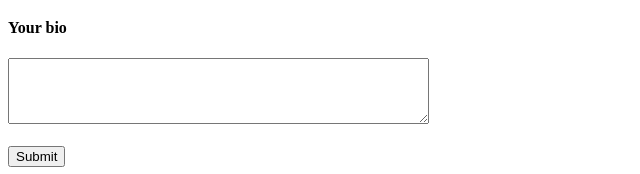
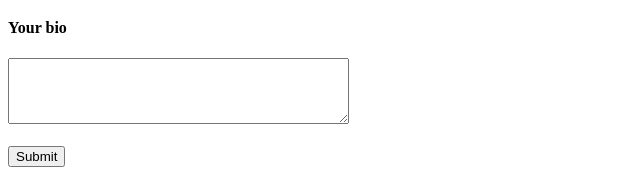
Before and after one commit to MariamLapachi/davaleba-34-formebi, a plain HTML site: page index.html in a window 1280 px wide. Shown: the part 451-625 px from the top of the page, without its empty margins (0-640 px from the left). Drawn offline with Linux system fonts and the light colour scheme.

Commit message:
Update index.html

```diff
--- a/index.html
+++ b/index.html
@@ -19,7 +19,7 @@
         <h4>Email</h4>
         <input type="email">
         <h4>Your bio</h4>
-        <textarea name="bio" rows="4" cols="50"></textarea>
+        <textarea name="bio" rows="4" cols="40"></textarea>
         <br>
         <br>
         <input type="submit">
```
